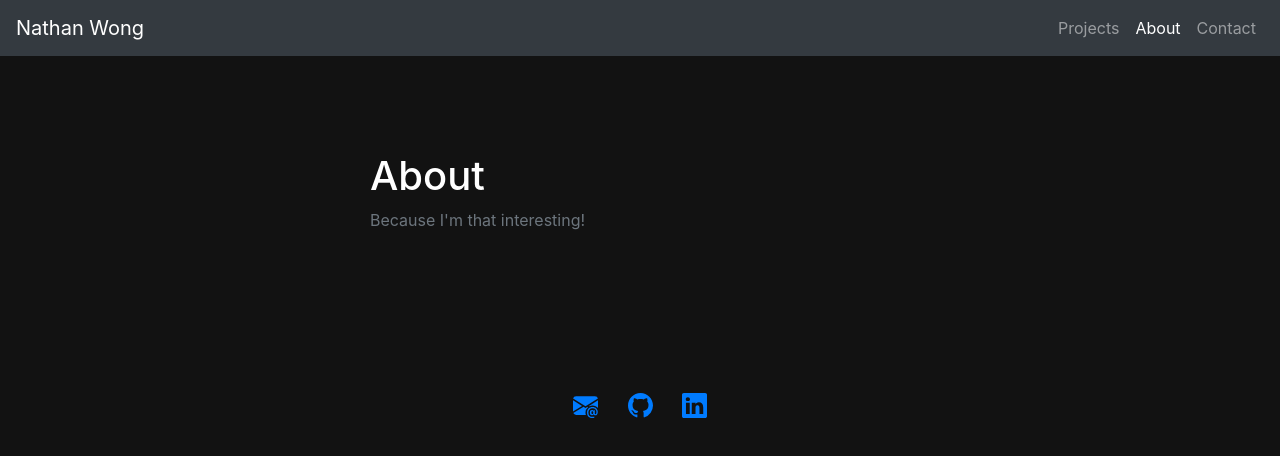
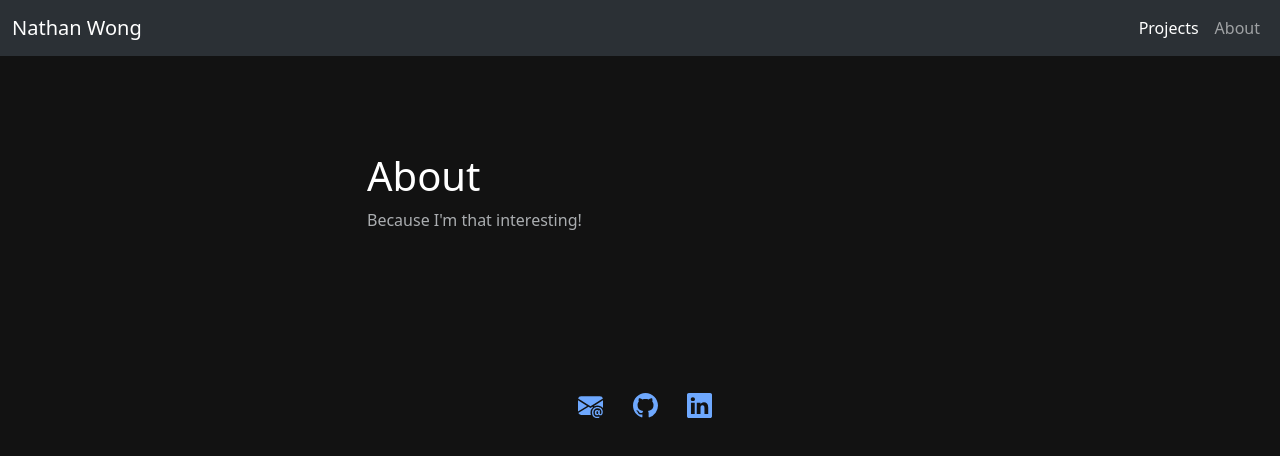
Before and after one commit to toestie/homepage, a plain HTML site: page about.html in a window 1280 px wide. Drawn offline with nearby package versions, Linux system fonts and the light colour scheme.

Commit message:
about page formatting aligned with homepage

```diff
--- a/about.html
+++ b/about.html
@@ -4,7 +4,7 @@
     <meta charset="UTF-8">
     <title>Nathan Wong's Portfolio</title>
     <!-- bootstrap -->
-    <link rel="stylesheet" href="https://stackpath.bootstrapcdn.com/bootstrap/4.3.1/css/bootstrap.min.css" integrity="sha384-ggOyR0iXCbMQv3Xipma34MD+dH/1fQ784/j6cY/iJTQUOhcWr7x9JvoRxT2MZw1T" crossorigin="anonymous">
+    <link href="https://cdn.jsdelivr.net/npm/bootstrap@5.3.0-alpha3/dist/css/bootstrap.min.css" rel="stylesheet" integrity="sha384-KK94CHFLLe+nY2dmCWGMq91rCGa5gtU4mk92HdvYe+M/SXH301p5ILy+dN9+nJOZ" crossorigin="anonymous">
     <!-- icon buttons -->
     <link rel="stylesheet" href="https://cdnjs.cloudflare.com/ajax/libs/font-awesome/4.7.0/css/font-awesome.min.css">
     <!-- css -->
@@ -12,26 +12,57 @@
   </head>
 
   <body>
-    <nav class="navbar navbar-expand-md navbar-dark bg-dark">
-      <div class="navbar-collapse collapse w-100 order-3 dual-collapse2">
-        <ul class="navbar-nav mr-auto">
-          <li class="nav-item">
-            <a class="navbar-brand" href="index.html">Nathan Wong</a>
-          </li>
-        </ul>
-        <ul class="navbar-nav ml-auto">
+    <nav class="navbar navbar-dark navbar-expand-lg bg-body-tertiary">
+      <div class="container-fluid">
+        <a class="navbar-brand" href="">Nathan Wong</a>
+        <button class="navbar-toggler" type="button" data-bs-toggle="collapse" data-bs-target="#navbarSupportedContent" aria-controls="navbarSupportedContent" aria-expanded="false" aria-label="Toggle navigation">
+          <span class="navbar-toggler-icon"></span>
+        </button>
+        <div class="collapse navbar-collapse" id="navbarSupportedContent">
+          <ul class="navbar-nav ms-auto mb-2 mb-lg-0">
             <li class="nav-item">
-                <a class="nav-link" href="index.html">Projects</a>
+              <a class="nav-link active" href="index.html">Projects</a>
             </li>
             <li class="nav-item">
-              <a class="nav-link active" href="about.html">About</a>
+              <a class="nav-link" href="about.html">About</a>
             </li>
-            <li class="nav-item">
-              <a class="nav-link" href="#">Contact</a>
-            </li>
-        </ul>
+          </ul>
+        </div>
       </div>
     </nav>
+
+    <div class="position-fixed top-10 start-50 translate-middle p-3" style="z-index: 11">
+      <div class="toast" id="myToast">
+        <div class="toast-header">
+            <strong class="me-auto"><i class="bi-gift-fill"></i>Email copied to clipboard.</strong>
+            <button type="button" class="btn-close" data-bs-dismiss="toast"></button>
+        </div>
+      </div>
+    </div>
+
+    <!-- <section class="py-5 container text-white">
+      <div class="row py-lg-5">
+        <div class="col-lg-6 col-md-8 mx-auto">
+          <h1 class="fw-light">
+            <strong>Nathan Wong</strong>
+            <a href="#" style="padding-left:10px;" onclick="copyemail()"><svg xmlns="http://www.w3.org/2000/svg" width="25" height="25" fill="currentColor" class="bi bi-envelope-at-fill" viewBox="0 0 16 16">
+              <path d="M2 2A2 2 0 0 0 .05 3.555L8 8.414l7.95-4.859A2 2 0 0 0 14 2H2Zm-2 9.8V4.698l5.803 3.546L0 11.801Zm6.761-2.97-6.57 4.026A2 2 0 0 0 2 14h6.256A4.493 4.493 0 0 1 8 12.5a4.49 4.49 0 0 1 1.606-3.446l-.367-.225L8 9.586l-1.239-.757ZM16 9.671V4.697l-5.803 3.546.338.208A4.482 4.482 0 0 1 12.5 8c1.414 0 2.675.652 3.5 1.671Z"/>
+              <path d="M15.834 12.244c0 1.168-.577 2.025-1.587 2.025-.503 0-1.002-.228-1.12-.648h-.043c-.118.416-.543.643-1.015.643-.77 0-1.259-.542-1.259-1.434v-.529c0-.844.481-1.4 1.26-1.4.585 0 .87.333.953.63h.03v-.568h.905v2.19c0 .272.18.42.411.42.315 0 .639-.415.639-1.39v-.118c0-1.277-.95-2.326-2.484-2.326h-.04c-1.582 0-2.64 1.067-2.64 2.724v.157c0 1.867 1.237 2.654 2.57 2.654h.045c.507 0 .935-.07 1.18-.18v.731c-.219.1-.643.175-1.237.175h-.044C10.438 16 9 14.82 9 12.646v-.214C9 10.36 10.421 9 12.485 9h.035c2.12 0 3.314 1.43 3.314 3.034v.21Zm-4.04.21v.227c0 .586.227.8.581.8.31 0 .564-.17.564-.743v-.367c0-.516-.275-.708-.572-.708-.346 0-.573.245-.573.791Z"/>
+            </svg></a>
+            <a href="https://github.com/toestie" target="_blank"><svg xmlns="http://www.w3.org/2000/svg" width="25" height="25" fill="currentColor" class="bi bi-github" viewBox="0 0 16 16">
+              <path d="M8 0C3.58 0 0 3.58 0 8c0 3.54 2.29 6.53 5.47 7.59.4.07.55-.17.55-.38 0-.19-.01-.82-.01-1.49-2.01.37-2.53-.49-2.69-.94-.09-.23-.48-.94-.82-1.13-.28-.15-.68-.52-.01-.53.63-.01 1.08.58 1.23.82.72 1.21 1.87.87 2.33.66.07-.52.28-.87.51-1.07-1.78-.2-3.64-.89-3.64-3.95 0-.87.31-1.59.82-2.15-.08-.2-.36-1.02.08-2.12 0 0 .67-.21 2.2.82.64-.18 1.32-.27 2-.27.68 0 1.36.09 2 .27 1.53-1.04 2.2-.82 2.2-.82.44 1.1.16 1.92.08 2.12.51.56.82 1.27.82 2.15 0 3.07-1.87 3.75-3.65 3.95.29.25.54.73.54 1.48 0 1.07-.01 1.93-.01 2.2 0 .21.15.46.55.38A8.012 8.012 0 0 0 16 8c0-4.42-3.58-8-8-8z"/>
+            </svg></a>
+            <a href="https://www.linkedin.com/in/nathanwong94/" target="_blank"><svg xmlns="http://www.w3.org/2000/svg" width="25" height="25" fill="currentColor" class="bi bi-linkedin" viewBox="0 0 16 16">
+              <path d="M0 1.146C0 .513.526 0 1.175 0h13.65C15.474 0 16 .513 16 1.146v13.708c0 .633-.526 1.146-1.175 1.146H1.175C.526 16 0 15.487 0 14.854V1.146zm4.943 12.248V6.169H2.542v7.225h2.401zm-1.2-8.212c.837 0 1.358-.554 1.358-1.248-.015-.709-.52-1.248-1.342-1.248-.822 0-1.359.54-1.359 1.248 0 .694.521 1.248 1.327 1.248h.016zm4.908 8.212V9.359c0-.216.016-.432.08-.586.173-.431.568-.878 1.232-.878.869 0 1.216.662 1.216 1.634v3.865h2.401V9.25c0-2.22-1.184-3.252-2.764-3.252-1.274 0-1.845.7-2.165 1.193v.025h-.016a5.54 5.54 0 0 1 .016-.025V6.169h-2.4c.03.678 0 7.225 0 7.225h2.4z"/>
+            </svg></a>
+          </h1>
+          <p class="text-muted">
+            Currently seeking opportunities in the Data Science industry. <br>
+            Thank you for looking at my work!
+          </p>
+        </div>
+      </div>
+    </section> -->
 
     <section class="py-5 container text-white">
       <div class="row py-lg-5">
@@ -48,7 +79,7 @@
 
     <div class="row py-5 align-items-start text-center">
       <div class="col-lg-6 col-md-8 mx-auto">
-        <a href="mailto:nathan.christopher.wong@gmail.com" target="_blank"><svg xmlns="http://www.w3.org/2000/svg" width="25" height="25" fill="currentColor" class="bi bi-envelope-at-fill" viewBox="0 0 16 16">
+        <a href="#" style="padding-left:10px;" onclick="copyemail()"><svg xmlns="http://www.w3.org/2000/svg" width="25" height="25" fill="currentColor" class="bi bi-envelope-at-fill" viewBox="0 0 16 16">
           <path d="M2 2A2 2 0 0 0 .05 3.555L8 8.414l7.95-4.859A2 2 0 0 0 14 2H2Zm-2 9.8V4.698l5.803 3.546L0 11.801Zm6.761-2.97-6.57 4.026A2 2 0 0 0 2 14h6.256A4.493 4.493 0 0 1 8 12.5a4.49 4.49 0 0 1 1.606-3.446l-.367-.225L8 9.586l-1.239-.757ZM16 9.671V4.697l-5.803 3.546.338.208A4.482 4.482 0 0 1 12.5 8c1.414 0 2.675.652 3.5 1.671Z"/>
           <path d="M15.834 12.244c0 1.168-.577 2.025-1.587 2.025-.503 0-1.002-.228-1.12-.648h-.043c-.118.416-.543.643-1.015.643-.77 0-1.259-.542-1.259-1.434v-.529c0-.844.481-1.4 1.26-1.4.585 0 .87.333.953.63h.03v-.568h.905v2.19c0 .272.18.42.411.42.315 0 .639-.415.639-1.39v-.118c0-1.277-.95-2.326-2.484-2.326h-.04c-1.582 0-2.64 1.067-2.64 2.724v.157c0 1.867 1.237 2.654 2.57 2.654h.045c.507 0 .935-.07 1.18-.18v.731c-.219.1-.643.175-1.237.175h-.044C10.438 16 9 14.82 9 12.646v-.214C9 10.36 10.421 9 12.485 9h.035c2.12 0 3.314 1.43 3.314 3.034v.21Zm-4.04.21v.227c0 .586.227.8.581.8.31 0 .564-.17.564-.743v-.367c0-.516-.275-.708-.572-.708-.346 0-.573.245-.573.791Z"/>
         </svg></a>
@@ -64,5 +95,6 @@
   </body>
 
   <!-- js -->
+  <script src="https://cdn.jsdelivr.net/npm/bootstrap@5.3.0-alpha3/dist/js/bootstrap.min.js" integrity="sha384-Y4oOpwW3duJdCWv5ly8SCFYWqFDsfob/3GkgExXKV4idmbt98QcxXYs9UoXAB7BZ" crossorigin="anonymous"></script>
   <script src="static/js/app.js"></script>
 </html>
```
Also changed, not shown: index.html (+2 -5 lines).
